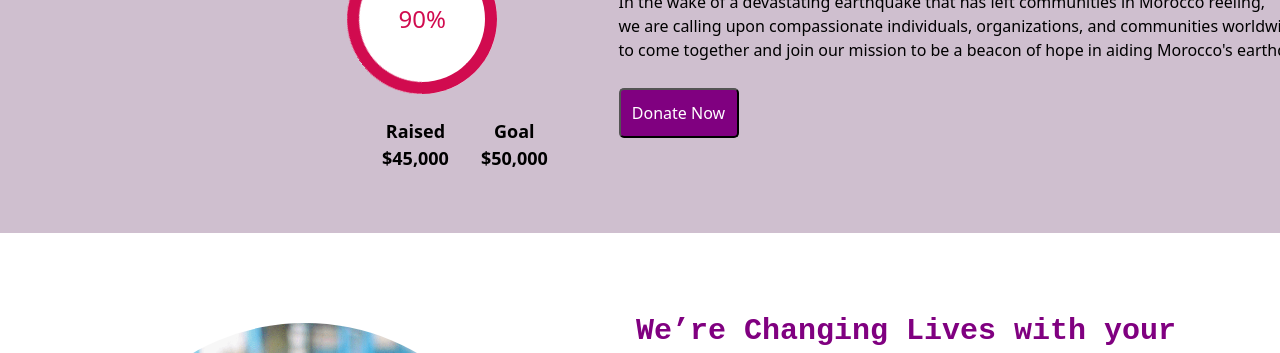
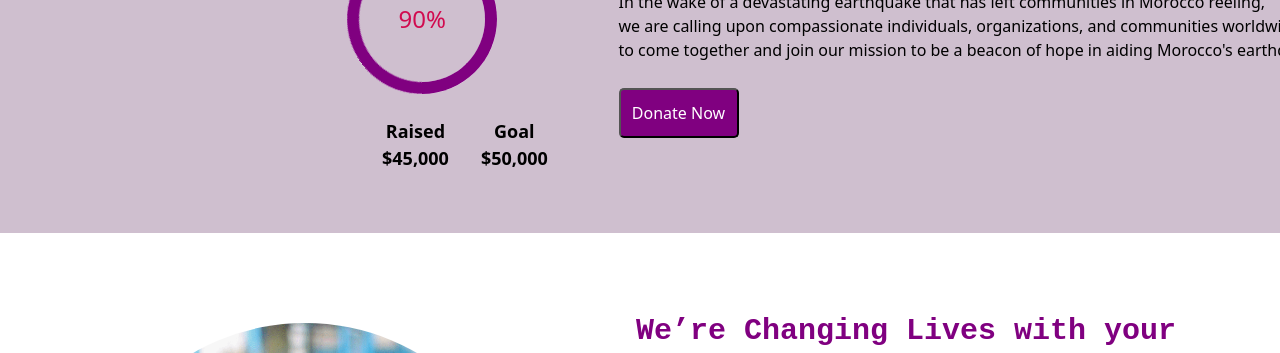
Before and after one commit to dande100/HelpingHands_Morocco-FinalProject, a React app: page /home in a window 1280 px wide. Shown: the part 747-1100 px from the top of the page. Built offline with nearby package versions, Linux system fonts and the light colour scheme; no server answers.

Commit message:
fixed some styling

```diff
--- a/src/front/styles/circular-progress-bar.css
+++ b/src/front/styles/circular-progress-bar.css
@@ -7,7 +7,7 @@
     width: 150px;
     height: 150px;
     line-height: 150px;
-    background: inherit;
+    background: inher;
     margin: 0 auto;
     box-shadow: none;
     position: relative;
@@ -75,7 +75,7 @@
     left: 5%;
 }
 .progress.blue .progress-bar{
-    border-color: purple;
+    border-color: purple !important;
 }
 .progress.blue .progress-left .progress-bar{
     animation: loading-2 1.5s linear forwards 1.8s;
--- a/src/front/styles/thank-you.css
+++ b/src/front/styles/thank-you.css
@@ -80,7 +80,7 @@
     width: 90%;
     height: 90%;
     border-radius: 50%;
-    background: #ffffff;
+    background: inherit;
     font-size: 24px;
     color: #d10b4f;
     line-height: 135px;
```
